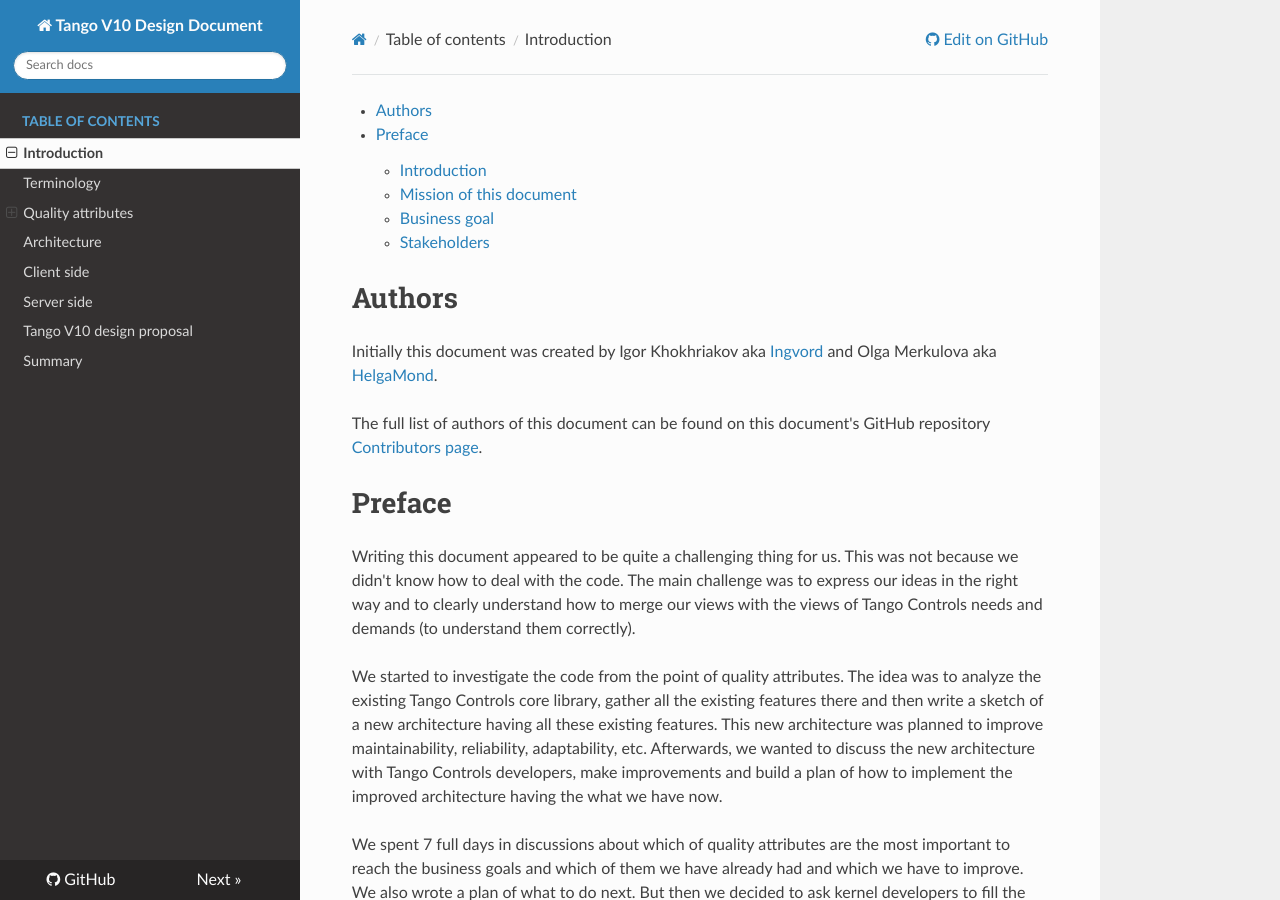
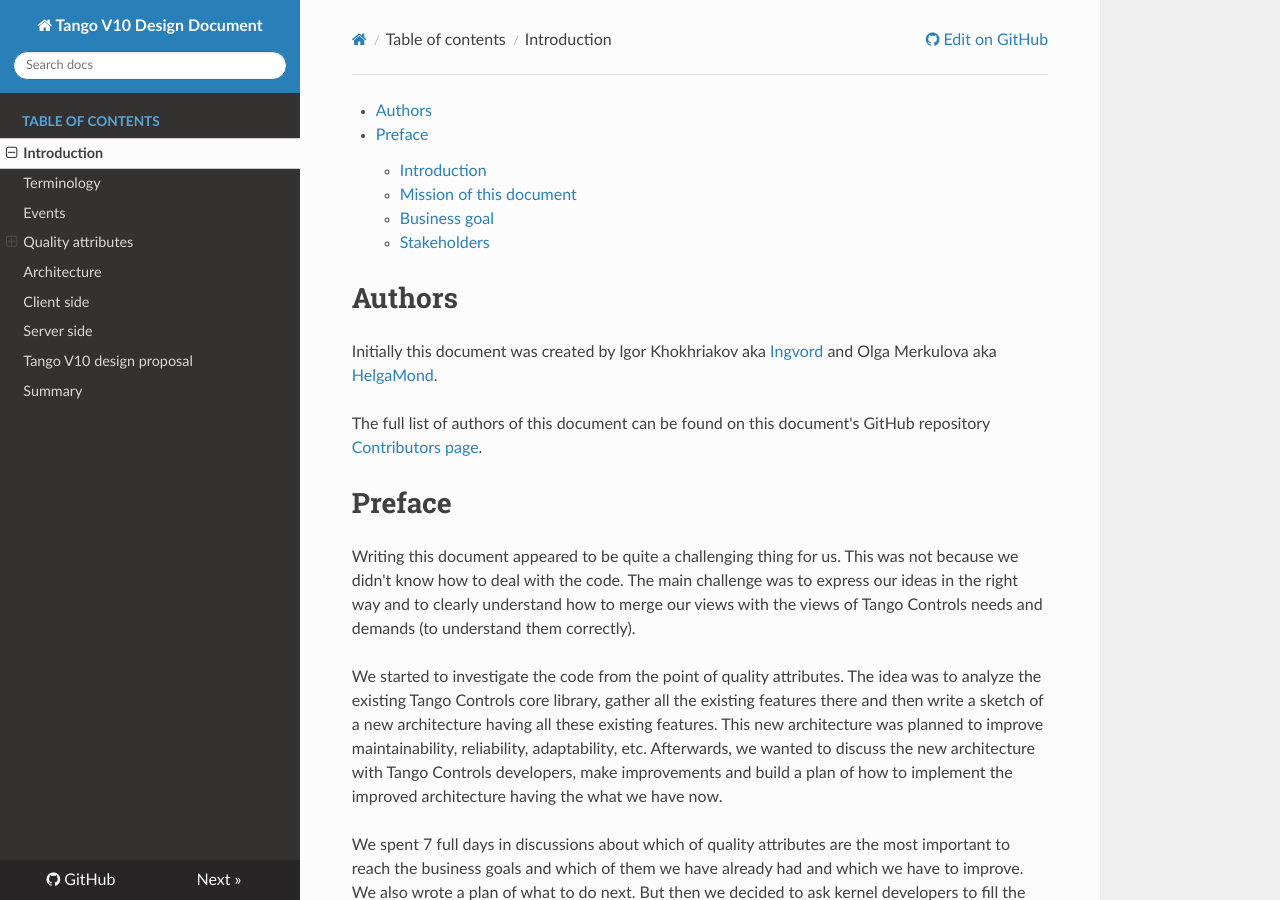
Before and after one commit to Ingvord/tango-v10-design-doc, an MkDocs documentation site: the page built from docs/index.md, in a window 1280 px wide and 900 px high. Built offline with MkDocs 1.6.1, drawn with Linux system fonts in a browser that asks for light colours; nearby versions of some CDN libraries; old or Windows-style settings are respelled for this version of MkDocs.

Commit message:
Update mkdocs.yml
Events menu is added

```diff
--- a/mkdocs.yml
+++ b/mkdocs.yml
@@ -4,6 +4,7 @@ pages:
 - Table of contents:
   - Introduction: index.md
   - Terminology: terminology.md
+  - Events: events_in_tango.md
   - Quality attributes:
     - Overview: quality_attributes.md
     - Maintainability: maintainability.md
```
